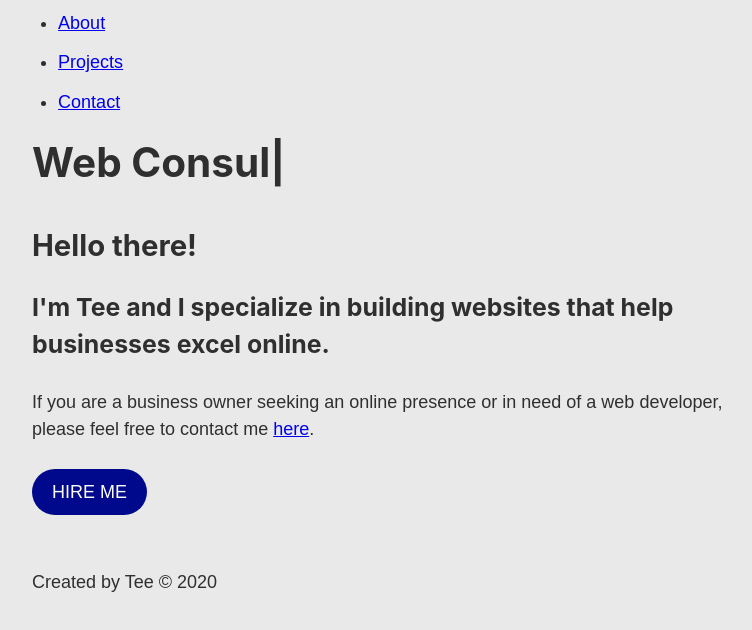
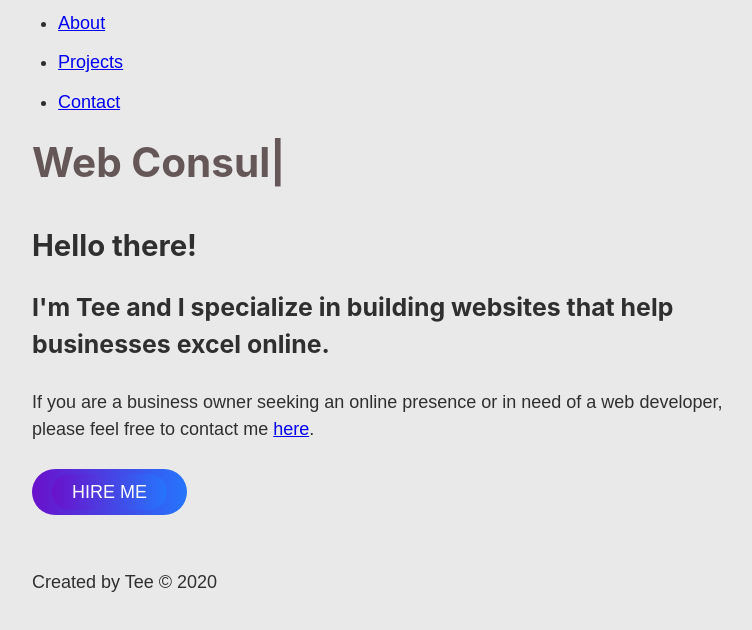
Before and after one commit to Teegreat/Tee, a Gatsby site: page / in a window 1280 px wide. Shown: the part 180-810 px from the top of the page, without its empty margins (251-1003 px from the left). Built offline with nearby package versions, Linux system fonts and the light colour scheme; Gatsby itself is replaced by a stand-in of ours.

Commit message:
styled the button

```diff
--- a/package.json
+++ b/package.json
@@ -14,6 +14,9 @@
     "test": "echo \"Write tests! -> https://gatsby.dev/unit-testing\" && exit 1"
   },
   "dependencies": {
+    "@fortawesome/fontawesome-svg-core": "^1.2.26",
+    "@fortawesome/free-solid-svg-icons": "^5.12.0",
+    "@fortawesome/react-fontawesome": "^0.1.8",
     "gatsby": "^2.18.12",
     "gatsby-image": "^2.2.37",
     "gatsby-plugin-react-helmet": "^3.1.18",
--- a/src/pages/index.js
+++ b/src/pages/index.js
@@ -9,7 +9,7 @@ const HomePage = () => {
   return (
     <Layout>
       <Head title="Home" />
-      <h1>
+      <h1 style={{ color: "#655757" }}>
         <Typist avgTypingDelay={130} stdTypingDelay={30}>
           <span>Web Consultant...</span>
           <Typist.Backspace count={17} delay={2000} />
@@ -30,7 +30,11 @@ const HomePage = () => {
         web developer, please feel free to contact me{" "}
         <Link to="/contact">here</Link>.
       </p>
-      <button className={indexStyles.button}>Hire Me</button>
+      <button className={indexStyles.button}>
+        <Link className={indexStyles.button} to="/contact">
+          Hire Me
+        </Link>
+      </button>
     </Layout>
   )
 }
--- a/src/pages/index.module.scss
+++ b/src/pages/index.module.scss
@@ -2,8 +2,20 @@
   color: #fff;
   text-transform: uppercase;
   text-decoration: none;
-  background: #00098b;
-  padding: 10px 20px 10px 20px;
+  //   background: #00098b;
+  background-image: linear-gradient(to right, #6a11cb 0%, #2575fc 100%);
+  //   background-image: linear-gradient(135deg, #667eea 0%, #764ba2 100%);
+  padding: 5px 20px 5px 20px;
+  //   background-image: linear-gradient(
+  //     to top,
+  //     #fcc5e4 0%,
+  //     #fda34b 15%,
+  //     #ff7882 35%,
+  //     #c8699e 52%,
+  //     #7046aa 71%,
+  //     #0c1db8 87%,
+  //     #020f75 100%
+  //   );
   border-radius: 50px;
   display: inline-block;
   border: none;
```
Also changed, not shown: 1 other file.
